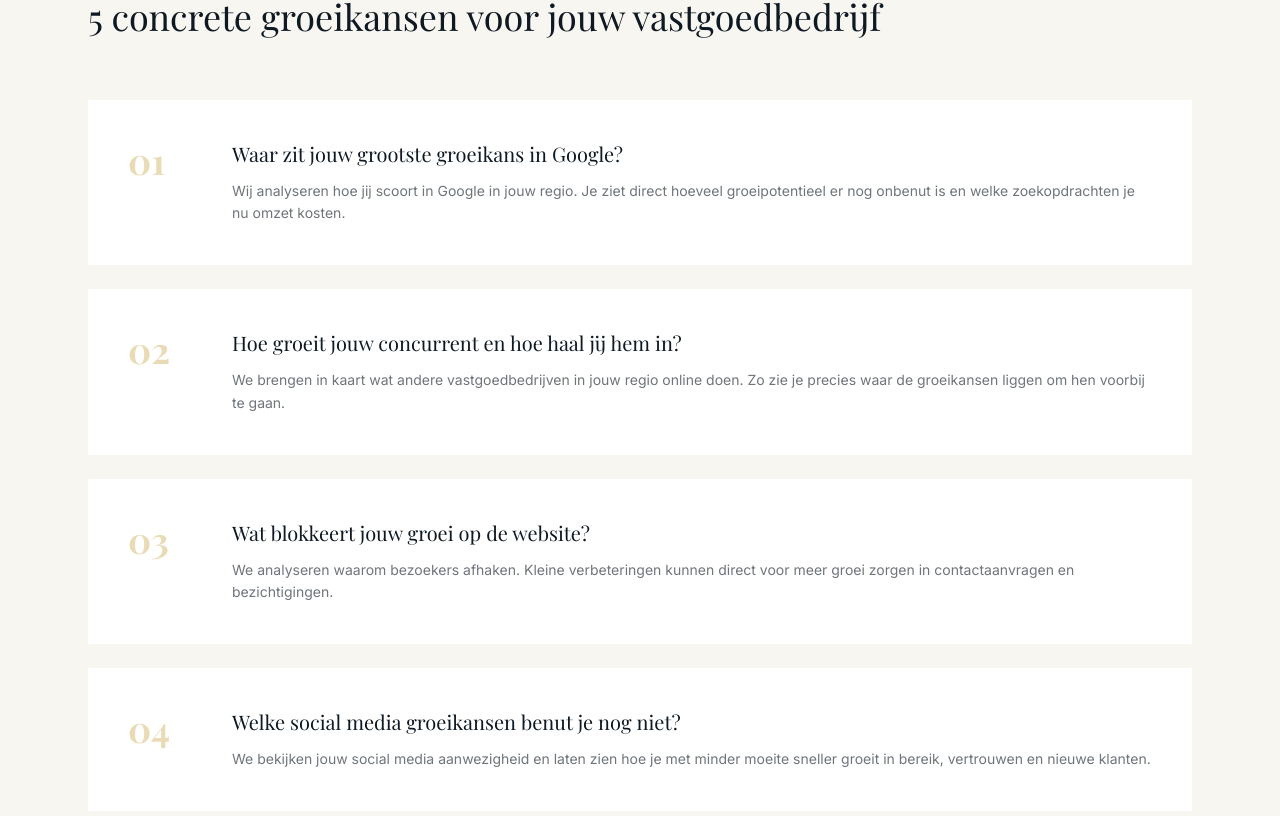
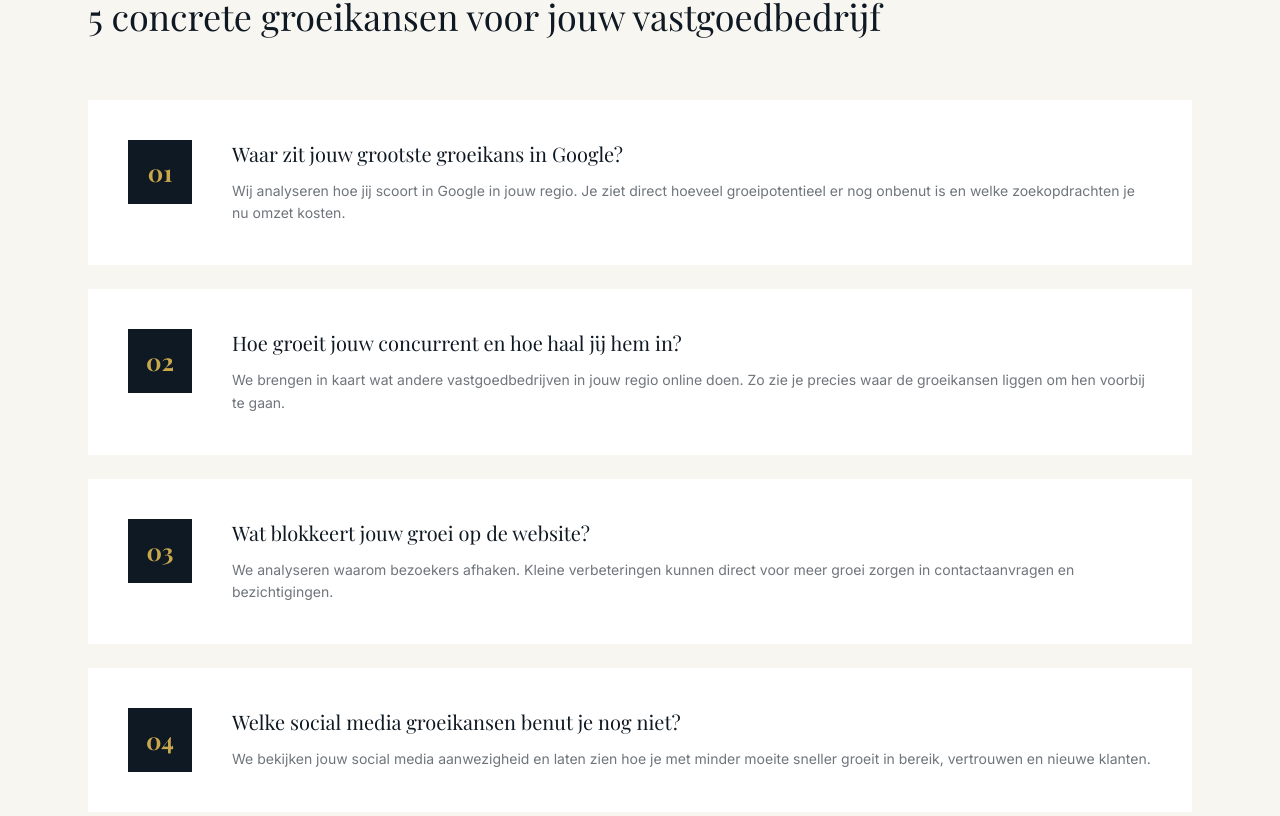
Before and after one commit to jaspermontagnadigital/vastgoedonlinemarketing, a Next.js app: page /quickscan in a window 1280 px wide. Shown: the part 884-1700 px from the top of the page. Built offline with nearby package versions, Linux system fonts and the light colour scheme; a web font is replaced by a local one.

Commit message:
donkerblauw vlak achter nummers quickscan

```diff
--- a/src/app/quickscan/page.tsx
+++ b/src/app/quickscan/page.tsx
@@ -81,7 +81,9 @@ export default function QuickscanPage() {
             <div className="space-y-6">
               {wins.map((w) => (
                 <div key={w.number} className="bg-white p-8 md:p-10 grid grid-cols-1 md:grid-cols-[80px_1fr] gap-6 items-start">
-                  <div className="text-[var(--color-gold)] font-serif text-4xl font-bold opacity-40">{w.number}</div>
+                  <div className="bg-[var(--color-navy)] w-16 h-16 flex items-center justify-center flex-shrink-0">
+                    <span className="text-[var(--color-gold)] font-serif text-2xl font-bold">{w.number}</span>
+                  </div>
                   <div>
                     <h3 className="text-[var(--color-navy)] font-serif text-xl mb-3">{w.title}</h3>
                     <p className="text-[var(--color-navy)]/60 text-sm leading-relaxed">{w.description}</p>
```
